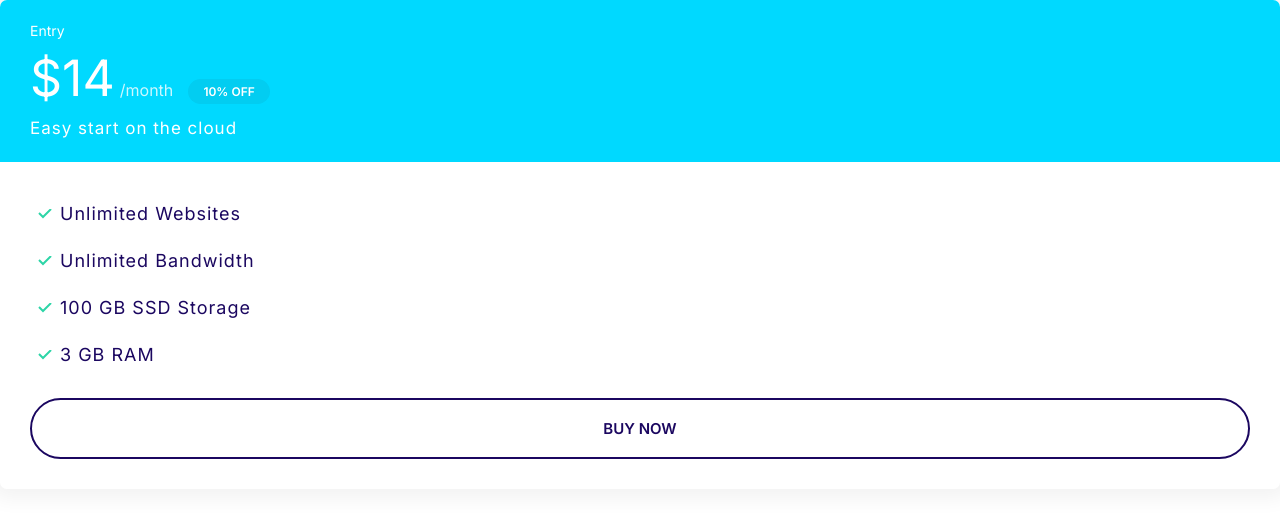
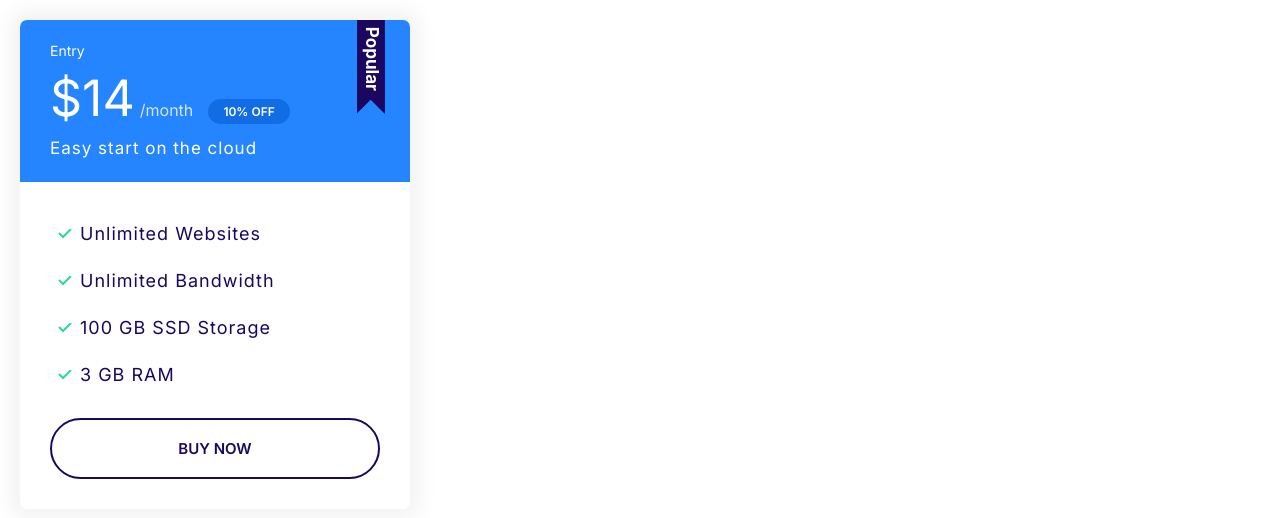
Before and after one commit to tumsif/moshifyfirstwebsite, a plain HTML site: page index.html in a window 1280 px wide. Drawn offline with Linux system fonts and the light colour scheme.

Commit message:
build popular badge component

```diff
--- a/css/style.css
+++ b/css/style.css
@@ -301,6 +301,9 @@ a {
   background: #02cdf1;
 }
 
+.card--primary .badge--primary {
+  background: #126de4;
+}
 /* plans*/
 
 .plan__name {
@@ -333,6 +336,19 @@ a {
   letter-spacing: 1px;
 }
 
+.plan--popular .card__header {
+  position: relative;
+}
+
+.plan--popular .card__header::before {
+  content: url(../images/popular.svg);
+  width: 40px;
+  display: inline-block;
+  position: absolute;
+  top: -6px;
+  right: 5%;
+}
+
 @media screen and (min-width: 1024px) {
   .plan__name {
     font-size: 1.4rem;
--- a/index.html
+++ b/index.html
@@ -14,14 +14,14 @@
     <link rel="stylesheet" href="css/style.css" />
   </head>
   <body>
-    <div>
-      <div class="plan">
-        <div class="card card--secondary">
+    <div style="padding: 20px; width: 430px">
+      <div class="plan plan--popular">
+        <div class="card card--primary">
           <header class="card__header">
             <h3 class="plan__name">Entry</h3>
             <span class="plan__price">$14</span>
             <span class="plan__billing-cycle">/month</span>
-            <span class="badge badge--secondary badge--small">10% OFF</span>
+            <span class="badge badge--primary badge--small">10% OFF</span>
             <span class="plan__description">Easy start on the cloud</span>
           </header>
           <div class="card__body">
```
Also changed, not shown: components/badges-popular.html (added, +20 -0 lines), components/card.html (added, +20 -0 lines), images/popular.svg (added).
